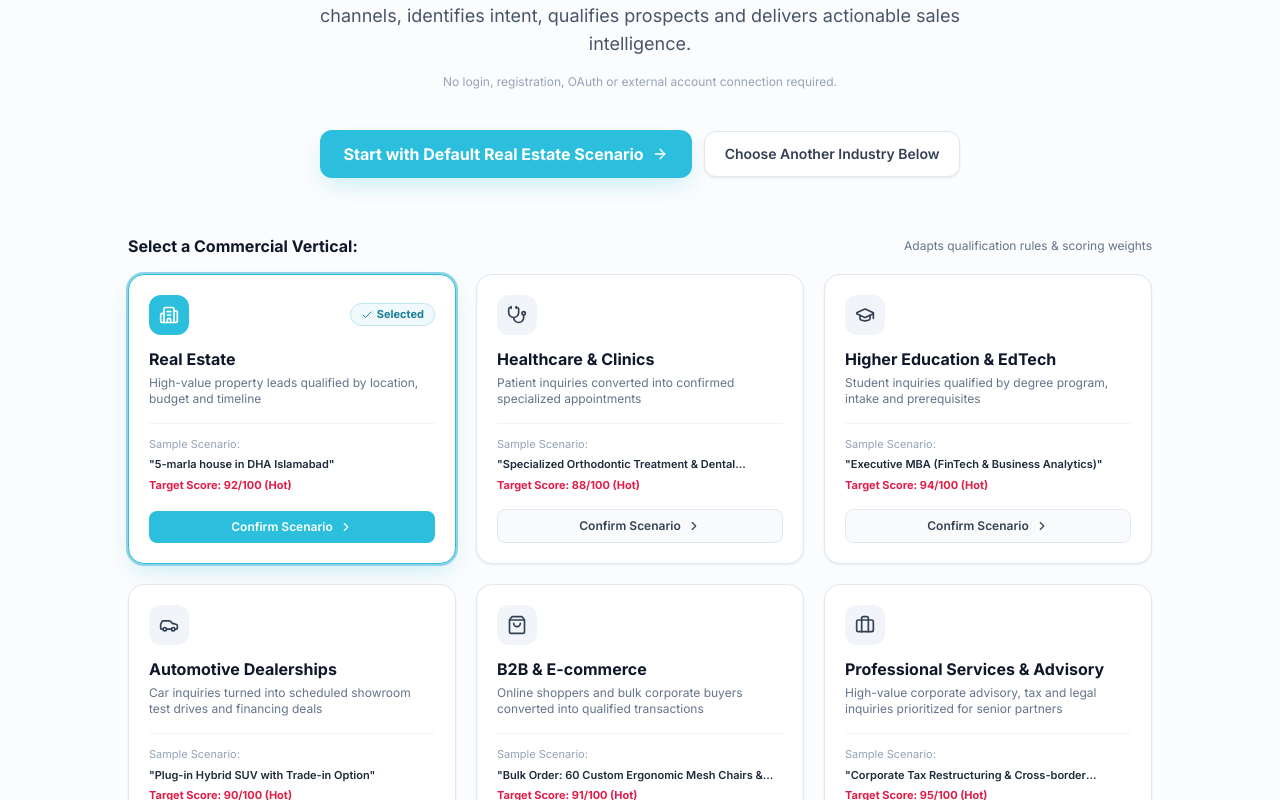
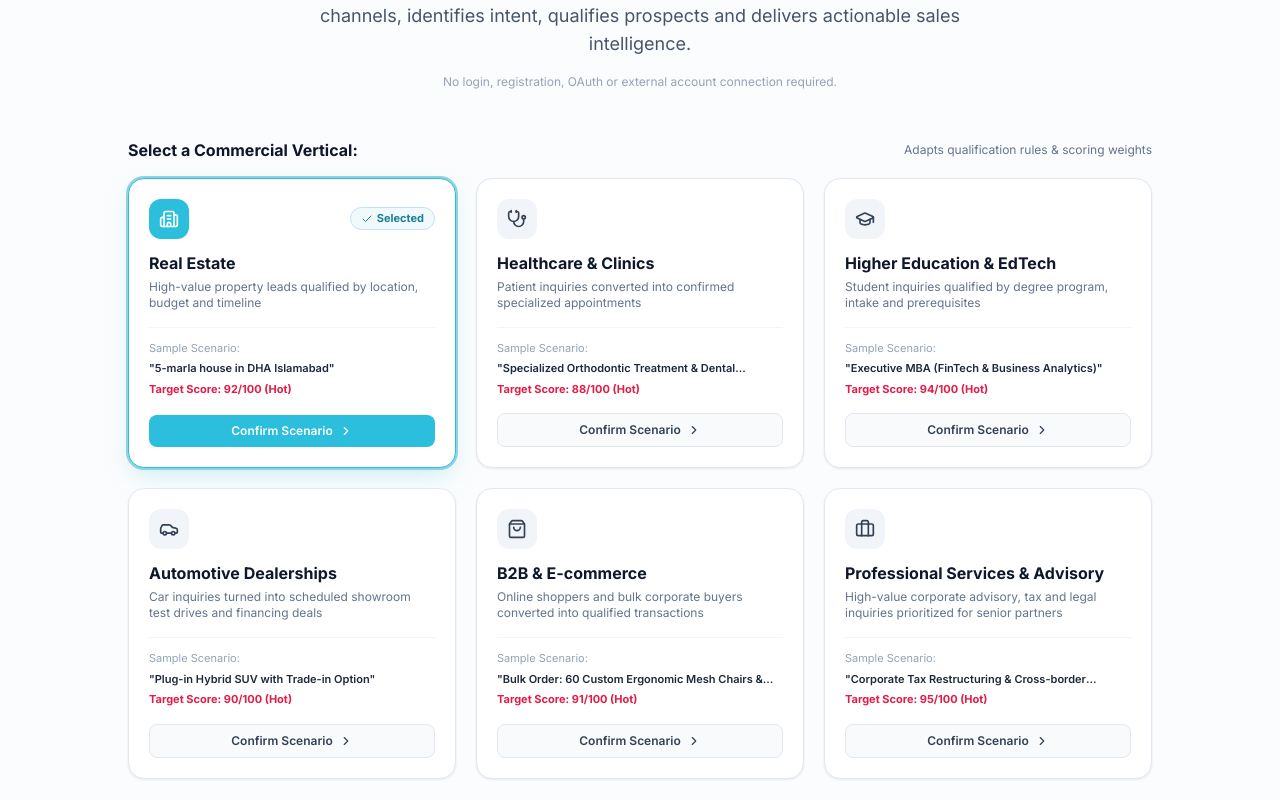
Before and after one commit to mnoumanrasheed/Leadhive-new-draft, a React (Vite) app: page / in a window 1280 px wide. Shown: the part 6620-7420 px from the top of the page. Built offline with nearby package versions, Linux system fonts and the light colour scheme.

Commit message:
fix text

```diff
--- a/src/components/experience/ExperienceCentre.jsx
+++ b/src/components/experience/ExperienceCentre.jsx
@@ -134,31 +134,8 @@ export function ExperienceCentre({ initialIndustryId = 'real-estate', onOpenBook
               </p>
             </div>
 
-            {/* Quick action buttons: Start Default vs Explore */}
-            <div className="flex flex-col sm:flex-row items-center justify-center gap-3 pt-2">
-              <button
-                onClick={() => {
-                  setSelectedIndustryId('real-estate');
-                  navigateScreen(2, 'industry_skipped', { default: 'real-estate' });
-                }}
-                className="w-full sm:w-auto px-6 py-3 bg-brand-500 hover:bg-brand-600 text-white rounded-xl font-bold shadow-brand flex items-center justify-center gap-2 transition-all"
-              >
-                <span>Start with Default Real Estate Scenario</span>
-                <ArrowRight className="w-4 h-4" />
-              </button>
-              <button
-                onClick={() => {
-                  const el = document.getElementById('industry-grid');
-                  if (el) el.scrollIntoView({ behavior: 'smooth' });
-                }}
-                className="w-full sm:w-auto px-5 py-3 bg-white border border-slate-200 text-slate-700 hover:text-slate-900 rounded-xl font-semibold shadow-subtle text-sm"
-              >
-                Choose Another Industry Below
-              </button>
-            </div>
-
             {/* Industry Selection Cards */}
-            <div id="industry-grid" className="pt-6">
+            <div id="industry-grid" className="pt-4">
               <div className="flex items-center justify-between mb-4">
                 <h3 className="text-base font-bold text-slate-900">Select a Commercial Vertical:</h3>
                 <span className="text-xs text-slate-500">Adapts qualification rules & scoring weights</span>
```
